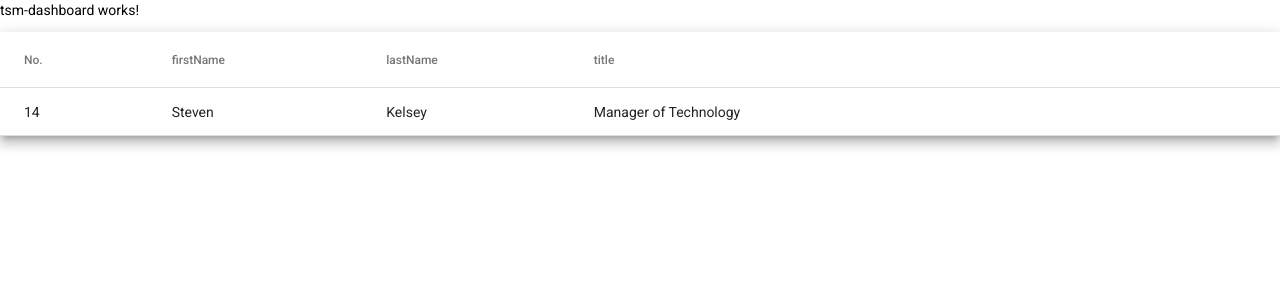
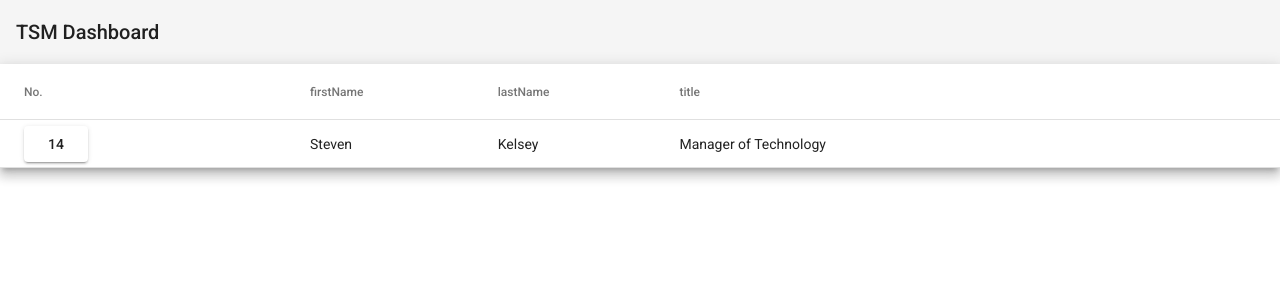
Before and after one commit to revature-rms/rms-ng-ui, an Angular app: page /tsm-dashboard in a window 1280 px wide. Shown: the top 300 px of the page. Built offline with nearby package versions, Linux system fonts and the light colour scheme; data requests are answered from the project's data file.

Commit message:
add button for id

```diff
--- a/src/app/services/employee.service.ts
+++ b/src/app/services/employee.service.ts
@@ -2,8 +2,6 @@ import { Injectable } from '@angular/core';
 import {Employee} from "../dtos/Employee";
 import { Observable, of } from 'rxjs';
 import {HttpClient, HttpHeaders, HttpParams} from '@angular/common/http';
-import {catchError, tap} from 'rxjs/operators';
-import {MESSAGETEXTS} from '../const/MessageConsts';
 import { MessageService } from './message.service';
 
 
@@ -17,6 +15,8 @@ const httpOptions = {
 })
 export class EmployeeService {
 
+  employee:Employee;
+
   private employeeUrl = 'http://localhost:3000/Employee';
 
   constructor(private http: HttpClient,
@@ -26,32 +26,31 @@ export class EmployeeService {
     return this.http.get(this.employeeUrl);
 }
 
-    // getEmployees(): Observable<Employee[]> {
-    //   return this.http.get<Employee[]>(this.employeeUrl)
-    //   .pipe(
-    //     tap(_ => this.log('fetched success')),
-    //     catchError(this.handleError<Employee[]>('getEmployees', [])));
-    // }
+getEmployeeBy(id) {
+  return this.http.get(`${this.employeeUrl}/${id}`);
+}
+
+create(employee) {
+  return this.http.post(this.employeeUrl, employee);
+}
+
+update(id, employee) {
+  return this.http.put(`${this.employeeUrl}/${id}`, employee);
+}
+
+delete(id) {
+  return this.http.delete(`${this.employeeUrl}/${id}`);
+}
+
+deleteAll() {
+  return this.http.delete(this.employeeUrl);
+}
+
+findByTitle(title) {
+  return this.http.get(`${this.employeeUrl}?title=${title}`);
+}
 
 
 
-    // private handleError<T>(operation = 'operation', result?: T) {
-    //   return (error: any): Observable<T> => {
-
-    //     // TODO: send the error to remote logging infrastructure
-    //     console.error(error); // log to console instead
-
-    //     // TODO: better job of transforming error for user consumption
-    //     this.log(`${operation} failed: ${error.message}`);
-
-    //     // Let the app keep running by returning an empty result.
-    //     return of(result as T);
-    //   };
-    // }
-
-    // private log(message: string) {
-    //   this.messageService.add(`EmployeeService: ${message}`);
-    // }
-
 
 }
--- a/src/app/tsm-dashboard/tsm-dashboard.component.html
+++ b/src/app/tsm-dashboard/tsm-dashboard.component.html
@@ -1,5 +1,4 @@
-<p>tsm-dashboard works!</p>
-
+<mat-toolbar>TSM Dashboard</mat-toolbar>
 
 
 
@@ -11,7 +10,7 @@
     <!-- Position Column -->
     <ng-container matColumnDef="id">
       <th mat-header-cell *matHeaderCellDef> No. </th>
-      <td mat-cell *matCellDef="let element"> {{element.id}} </td>
+      <td mat-cell *matCellDef="let element"> <button mat-raised-button>{{element.id}} </button></td>
     </ng-container>
 
     <!-- Name Column -->
```
Also changed, not shown: src/app/tsm-dashboard/tsm-dashboard.component.ts (+1 -30 lines).
